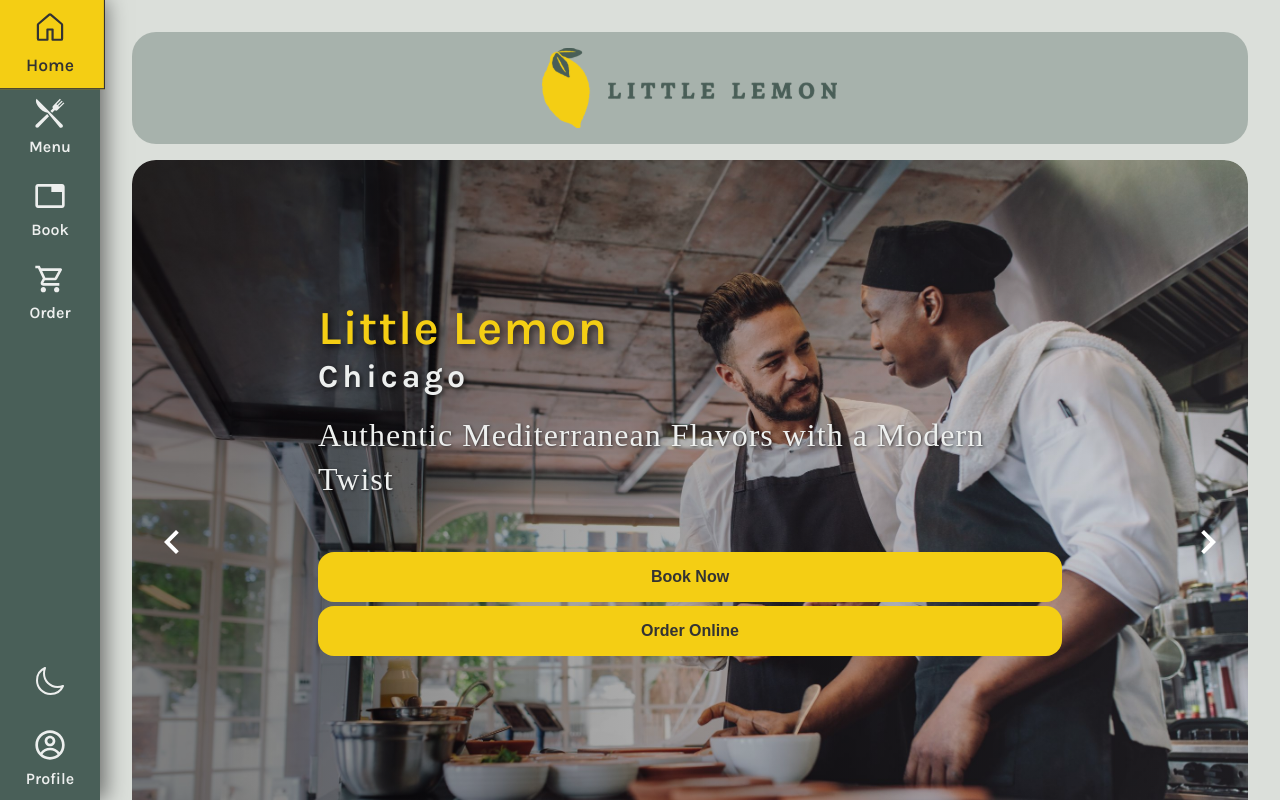
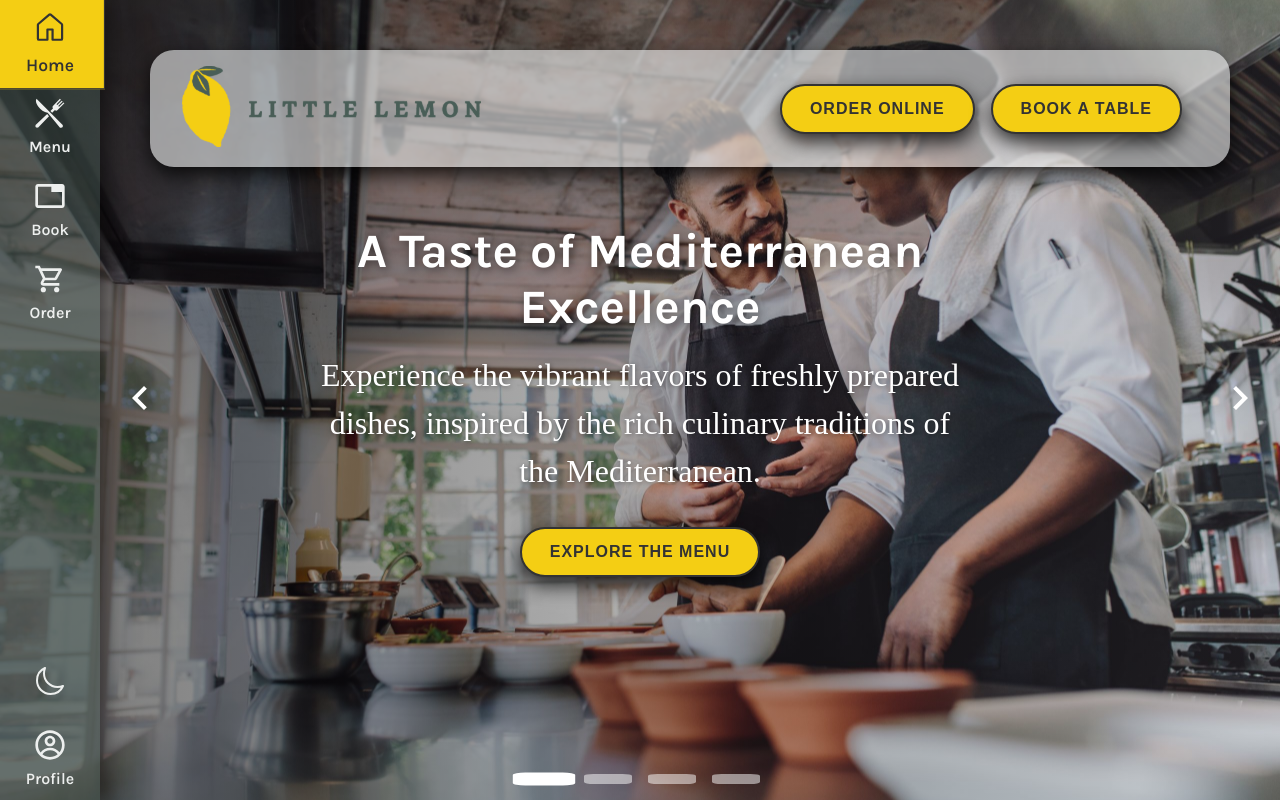
Before and after one commit to dluksa20/Little-lemon, a React (Vite) app: page / in a window 1280 px wide. Shown: the top 800 px of the page. Built offline with nearby package versions, Linux system fonts and the light colour scheme; a web font is replaced by a local one.

Commit message:
new hero design

```diff
--- a/src/App.css
+++ b/src/App.css
@@ -1,5 +1,5 @@
 .app {
-    margin-left: 100px;
+    /* margin-left: 100px; */
 }
 
 @media screen and (max-width: 768px) {
--- a/src/components/hero/Hero.css
+++ b/src/components/hero/Hero.css
@@ -1,5 +1,6 @@
+/* General styles */
 :root {
-    --primary-color-1: #495f58;
+    --primary-color-1: hsla(161, 13%, 33%, 0.447);
     --primary-color-1-transparent: rgb(73 95 88 /.35);
     --primary-color-2: #f4ce14;
     --secondary-color-1: #EE9972;
@@ -7,7 +8,7 @@
     --highlight-color-1: #EDEFEE;
     --highlight-color-2: #333333;
     --white-color-1: white;
-    --shadow: 0 8px 20px rgba(0, 0, 0, 0.2);
+    --shadow: 0 8px 20px rgba(0, 0, 0, 0.8);
     --f-header: 'Karla', 'sans-serif';
     --f-text: 'Markazi Text', 'sans-serif';
     --f-bold: 600;
@@ -17,225 +18,160 @@
     --f-xl: 4rem;
 }
 
+/* Main container */
 main {
     display: flex;
     flex-direction: column;
-    padding: 2rem;
     position: relative;
 }
 
-
-/* Hero top navigation */
-
-.hero-logo-wrapper {
-    display: flex;
-    justify-content: space-between;
-    align-items: center;
-    margin-bottom: 1rem;
-    background-color:var(--primary-color-1-transparent);
-    padding: 1rem 4rem;
-    border-radius: 1.5rem;
-}
-.hero-logo-container {
-    display: flex;
-    justify-content: center;
-    align-items: center;
-}
-.hero-logo {
-    height: 5rem
-
-}
-.hero-buttons {
-    display: flex;
-    justify-content: center;
-    align-items: center;
-    gap: 2rem;
+/* Hero slider */
+.hero-slider {
+    position: relative;
+    height: 100vh;
+    overflow: hidden;
 }
 
-.hero-buttons button {
-    padding: 1rem 3rem;
-    background-color: var(--primary-color-2);
-    color: var(--highlight-color-2);
-    font-size: var(--f-sm);
-    font-family: var(--f-header);
-    font-weight: var(--f-bold);
-    border: none;
-    border-radius: 16px;
-    cursor: pointer;
-    transition: all 0.3s ease;
+.hero-content {
+    position: absolute;
+    height: 100vh;
+    width: 100vw;
+    padding: 50px 50px 0 150px;
 }
 
-.hero-buttons button:hover {
-    background-color: var(--primary-color-1);
-    color: var(--highlight-color-1);
-    transform: translateY(-3px);
-    box-shadow: 0px 5px 15px rgba(0, 0, 0, 0.2);
+/* Hero top section */
+/* Hero top section */
+.hero-top {
+    display: flex;
+    align-items: center;
+    justify-content: space-between;
+    width: 100%;
+    padding: 1rem 2rem;
+    border-radius: 1.5rem;
+    background: rgba(237, 239, 238, 0.6);
+    backdrop-filter: blur(1px);
+    box-shadow: var(--shadow);
 }
 
 
 
-/* Hero slider */
 
-  .hero-slider {
-    min-height: 1024px;
-    width: 100%;
-    position: relative;
-    /* overflow: hidden; */
+.logo-container img {
+    width: 300px;
+    height: auto;
 }
 
-.slider-content {
+/* Buttons styling */
+.top-btn, .explore-btn {
+    padding: 14px 28px;
+    font-size: 1rem;
+    font-weight: bold;
+    color: var(--highlight-color-2);
+    background: var(--primary-color-2);
+    border: 2px solid var(--highlight-color-2);
+    border-radius: 30px;
+    cursor: pointer;
+    text-transform: uppercase;
+    letter-spacing: 1px;
+    transition: transform 0.2s ease, box-shadow 0.2s ease, background-color 0.2s ease;
+    box-shadow: var(--shadow);
+}
+.top-btn{
+    margin-right: 1rem;
+}
+.top-btn-group {
     display: flex;
-    flex-direction: column;
-    justify-content: center;
-    gap: 1rem;
-    width: 100%;
-    height: 100%;
-    grid-column: 2 / span 4;
-    grid-row: 2 / span 8;
+    flex-wrap: wrap;
+    justify-content: end;
 }
 
-.slider-content h1 {
-    font-size: var(--f-xl);
-    font-family: var(--f-header);
-    font-weight: var(--f-bold);
-    color: var(--primary-color-2);
-    text-shadow: 3px 3px 6px rgba(0, 0, 0, 0.6);
-    margin-bottom: 0;
-    letter-spacing: 4px;
+.top-btn:hover, .explore-btn:hover {
+    background: var(--secondary-color-1);
+    border-color: var(--secondary-color-2);
+    color: var(--white-color-1);
+    transform: translateY(-3px);
+    box-shadow: 0 10px 20px rgba(0, 0, 0, 0.4);
 }
 
-.slider-content h2 {
-    font-size: var(--f-lg);
-    font-family: var(--f-header);
-    color: var(--highlight-color-1);
-    text-shadow: 2px 2px 4px rgba(0, 0, 0, 0.6);
-    margin-bottom: 1rem;
-    letter-spacing: 4px;
+.top-btn:focus, .explore-btn:focus {
+    outline: 4px solid var(--highlight-color-1);
+    outline-offset: 4px;
+    background: var(--secondary-color-2);
 }
 
-.slider-content p {
-    font-size: var(--f-md);
-    font-family: var(--f-text);
-    color: var(--highlight-color-1);
-    text-shadow: 1px 1px 3px rgba(0, 0, 0, 0.6);
-    line-height: 1.4;
-    max-width: 100%;
-    margin-bottom: 3rem;
-    letter-spacing: 1px;
+.top-btn:disabled, .explore-btn:disabled {
+    background: var(--highlight-color-1);
+    color: var(--highlight-color-2);
+    cursor: not-allowed;
+    box-shadow: none;
+    opacity: 0.6;
 }
 
-.explore-menu-button, .hero-button-sm {
-    background-color: var(--primary-color-2);
-    color: var(--highlight-color-2);
-    padding: 1rem 2rem;
-    width: 100%;
-    font-size: 1.5rem;
-    font-weight: var(--f-bold);
-    border: none;
-    border-radius: 16px;
-    display: inline-flex;
-    align-items: center;
-    justify-content: center;
-    cursor: pointer;
-    gap: 1rem;
-    transition: all 0.3s ease;
-  }
-  .hero-button-sm {
-    display: none;
-  }
+/* Hero middle section */
+.hero-middle {
+    position: absolute;
+    top: 50%;
+    left: 50%;
+    transform: translate(-50%, -50%);
+    text-align: center;
+    color: var(--white-color-1);
+}
 
-  .explore-menu-button:hover {
-    background-color: var(--primary-color-1);
-    color: var(--highlight-color-1);
-    transform: translateY(-3px);
-  }
+.hero-title {
+    font-family: var(--f-header);
+    font-size: var(--f-lg);
+    font-weight: bold;
+    margin-bottom: 1rem;
+    text-shadow: 2px 2px 10px rgba(0, 0, 0, 0.5);
+}
 
-  .explore-menu-button svg {
-    margin-left: 0.5rem;
-    font-size: 1.5rem;
-    transition: transform 0.3s ease;
-    transform: rotateZ(-45deg);
-  }
+.hero-description {
+    font-family: var(--f-text);
+    font-size: var(--f-md);
+    margin-bottom: 2rem;
+    line-height: 1.5;
+    text-shadow: 1px 1px 5px rgba(0, 0, 0, 0.4);
+}
 
-  .explore-menu-button:hover svg {
-    transform: translateX(5px); /* Arrow moves when button is hovered */
-  }
+/* Media Queries for Responsiveness */
+@media (max-width: 768px) {
+    /* Adjust the hero top section for smaller screens */
+    .hero-top {
+        flex-direction: column;
+        align-items: center;
+        position: relative;
+        top: 5rem;
+        padding: 1rem;
+    }
 
-@media screen and (max-width: 1440px) {
-    .hero-slider{
-        min-height: 768px;
+    .logo-container {
+        justify-content: center;
+        gap: 0.5rem;
     }
-    .hero-logo-wrapper {
+
+    .hero-content {
+        padding: 20px;
+    }
+
+    /* Hero middle content adjustments */
+    .hero-middle {
+        top: 60%;
+        left: 50%;
+        transform: translate(-50%, -50%);
+        padding: 0 1rem;
+    }
+
+    .hero-title {
+        font-size: var(--f-md); /* Smaller title on mobile */
+    }
+
+    .hero-description {
+        font-size: var(--f-sm); /* Smaller description on mobile */
+    }
+    .top-btn-group {
+        display: flex;
         flex-wrap: wrap;
         justify-content: center;
-        gap: 1rem;
-    }
-    .hero-buttons {
-        width: 100%;
-        display: flex;
-        justify-content: space-evenly;
-    }
-    .slider-content {
-        gap: .1rem;
-        grid-column: 3 / span 8;
-        grid-row: 2 / span 8;
-    }
-
-    .slider-content h1 {
-        font-size: var(--f-lg);
-        letter-spacing: 1px;
-    }
-    .slider-content h2 {
-        font-size: var(--f-md);
-    }
-    .slider-content p {
-        font-size: var(--f-md);
-    }
-    .explore-menu-button {
-        display: none;
-    }
-    .hero-buttons {
-        display: none;
-    }
-    .hero-button-sm {
-        font-size: var(--f-sm);
-        display: flex;
-        margin-bottom: .2rem;
     }
 
 }
-
-@media screen and (max-width: 768px) {
-    main {
-        padding: 0;
-
-    }
-    .hero-logo-wrapper {
-        border-radius: 0;
-        margin-bottom: 0;
-    }
-    .hero-slider {
-        border-radius: 0;
-    }
-    .hero-buttons {
-        display: none;
-    }
-    .hero-slider {
-        min-height: 560px;
-    }
-    .slider-content {
-        gap: .1rem;
-        grid-column: 3 / span 8;
-        grid-row: 2 / span 8;
-    }
-    .slider-content h1 {
-        font-size: calc(var(--f-md)*1.4);
-        letter-spacing: 1px;
-    }
-    .slider-content h2 {
-        font-size: calc(var(--f-sm) * 1.4);
-    }
-    .slider-content p {
-        font-size: calc(var(--f-sm)*1.3);
-    }
-}
--- a/src/components/hero/Hero.jsx
+++ b/src/components/hero/Hero.jsx
@@ -4,41 +4,35 @@ import slide1 from '../../assets/images/slides/slide1.jpg';
 import slide2 from '../../assets/images/slides/slide2.jpg';
 import slide3 from '../../assets/images/slides/slide3.jpg';
 import slide4 from '../../assets/images/slides/slide4.jpg';
-import logo from '../../assets/images/logos/Logo.svg';
+import logo from '../../assets/images/logos/Logo.svg'; // Import your logo SVG
 import { FaArrowRight } from 'react-icons/fa';
 import ImageSlider from './ImageSlider';
 
-const slides = [ slide1, slide2, slide3, slide4];
+const slides = [slide1, slide2, slide3, slide4];
 
 const Hero = () => {
   return (
     <main>
-      <div className="hero-logo-wrapper">
-        <div className="hero-logo-container">
-          <img src={logo} alt="logo" className="hero-logo" />
+      <ImageSlider className='hero-slider' slides={slides}>
+        <div className='hero-content'>
+          <div className='hero-top'>
+            <div className='logo-container'>
+              {/* Replace text with logo SVG */}
+              <img src={logo} alt="Little Lemon Logo" className="logo-svg" />
+            </div>
+            <div className='top-btn-group'>
+              <button className='top-btn'>Order Online</button>
+              <button className='top-btn'>Book a Table</button>
+            </div>
+          </div>
+          <div className='hero-middle'>
+            <h1 className='hero-title'>A Taste of Mediterranean Excellence</h1>
+            <p className='hero-description'>
+              Experience the vibrant flavors of freshly prepared dishes, inspired by the rich culinary traditions of the Mediterranean.
+            </p>
+            <button className='explore-btn'>Explore the Menu</button>
+          </div>
         </div>
-        <div className="hero-buttons">
-          <button aria-label="Order Online">Order Online</button>
-          <button aria-label="Reserve a Table">Reserve a Table</button>
-        </div>
-      </div>
-      <ImageSlider className='hero-slider'  slides={slides}>
-        <div className='slider-content'>
-          <h1 className='hero-title'>Little Lemon</h1>
-          <h2>Chicago</h2>
-          <p className='hero-subtitle'>Authentic Mediterranean Flavors with a Modern Twist</p>
-          {/* Explore the Menu Button */}
-          <button className='explore-menu-button'>
-            Explore the Menu <FaArrowRight />
-          </button>
-          <button className='hero-button-sm'>
-            Book Now
-          </button>
-          <button className='hero-button-sm'>
-            Order Online
-          </button>
-        </div>
-
       </ImageSlider>
     </main>
   );
--- a/src/components/hero/ImageSlider.css
+++ b/src/components/hero/ImageSlider.css
@@ -1,15 +1,11 @@
-*{
-    margin: 0;
-    padding: 0;
-    box-sizing: border-box;
-}
+
+
 
 .slider-wrapper {
     height: 100%;
     width: 100%;
     display: flex;
     overflow: hidden;
-    border-radius: 1.5rem;
     position: absolute;
 
 }
@@ -18,20 +14,12 @@
     width: 100%;
     height: 100%;
     background: linear-gradient(90deg, rgba(0,0,0,0.5) 5%, rgb(255, 255, 255, 0.1) 120%);
-    border-radius: 1.5rem;
 }
-.slider-content-container {
-    display: grid;
-    grid-template-columns: repeat(12, 1fr);
-    grid-template-rows: repeat(12, 1fr);
-    height: 100%;
-    width: 100%;
-}
+
 .slider-img {
     position: relative;
     height: 100%;
     width: 100%;
-    border-radius: 1.5rem;
     object-fit: cover;
     display: block;
     flex-shrink: 0;
@@ -48,7 +36,6 @@
     gap: 1rem;
     z-index: 10;
 }
-
 .slider-dots div {
     cursor: pointer;
     width: 3rem;
@@ -62,7 +49,6 @@
     background-color: rgba(255, 255, 255, 0.8); /* Highlight on hover */
     transform: scale(1.2); /* Slightly enlarge dot */
 }
-
 .slider-dots div.active {
     background-color: rgba(255, 255, 255, 1);
     transform: scale(1.3);
@@ -77,9 +63,6 @@
     cursor: pointer;
     transition: background-color 0.3s ease-in-out;
 }
-.slider-btn:hover {
-    background-color: rgba(0,0,0,0.2);
-}
 
 .slider-btn > * {
     fill: white;
@@ -88,12 +71,11 @@
 }
 
 .slider-btn-left {
-    left: 0;
+    left: 100px;
     border-radius:1.5rem 0 0 1.5rem ;
 }
 .slider-btn-right {
     right: 0;
-    border-radius: 0 1.5rem 1.5rem 0;
 }
 
 @media screen and (max-width: 768px) {
@@ -109,4 +91,8 @@
     .slider-btn-left, .slider-btn-right {
         border-radius: 0;
     }
+    .slider-btn-left {
+        left: 0;
+        border-radius:1.5rem 0 0 1.5rem ;
+    }
 }
--- a/src/components/hero/ImageSlider.jsx
+++ b/src/components/hero/ImageSlider.jsx
@@ -29,9 +29,7 @@ const ImageSlider = ({ slides, children,style, className}) => {
                 ))}
             </div>
             <div className='slider-overlay'>
-                <div className='slider-content-container'>
-                    {children}
-                </div>
+                {children}
             </div>
 
             <button
--- a/src/components/navbar/Navbar.css
+++ b/src/components/navbar/Navbar.css
@@ -1,6 +1,6 @@
 
 :root {
-    --primary-color-1: #495f58;
+    --primary-color-1: #495f54;
     --primary-color-2: #f4ce14;
     --secondary-color-1: #EE9972;
     --secondary-color-2: #FBDABB;
@@ -20,12 +20,10 @@
     box-sizing: border-box;
 }
 
-body {
-    font-family: var(--f-text);
-    margin: 0;
-}
 
 .nav-wrapper {
+    z-index: 1;
+    position: relative;
     display: flex;
     height: 100vh;
     width: 100px;
@@ -78,13 +76,11 @@ body {
         width: 80px; /* Adjust the width for smaller screens */
         height: 80px;
         width: 100vw;
-        position: relative;
         flex-direction: row;
         justify-content: space-evenly;
     }
 
     .nav-links, .nav-icons {
-        /* gap: 1.5rem; */
         display: flex;
         width: 70%;
 
--- a/src/index.css
+++ b/src/index.css
@@ -1,6 +1,6 @@
 :root {
     --primary-color-1: rgb(73 95 68/0.6 );
-    --primary-color-2: #f4ce14;
+    --primary-color-2: rgb(235, 214, 102);
     --primary-color-2-transparent: rgb(73 95 68/0.1);
     --secondary-color-1: #EE9972;
     --secondary-color-2: #FBDABB;
@@ -18,5 +18,5 @@
 
 
 html, body {
-    background-color: var(--primary-color-2-transparent);
+    background-color: rgb(239, 228, 167);;
 }
```
Also changed, not shown: src/assets/images/logos/logo.png (added).
